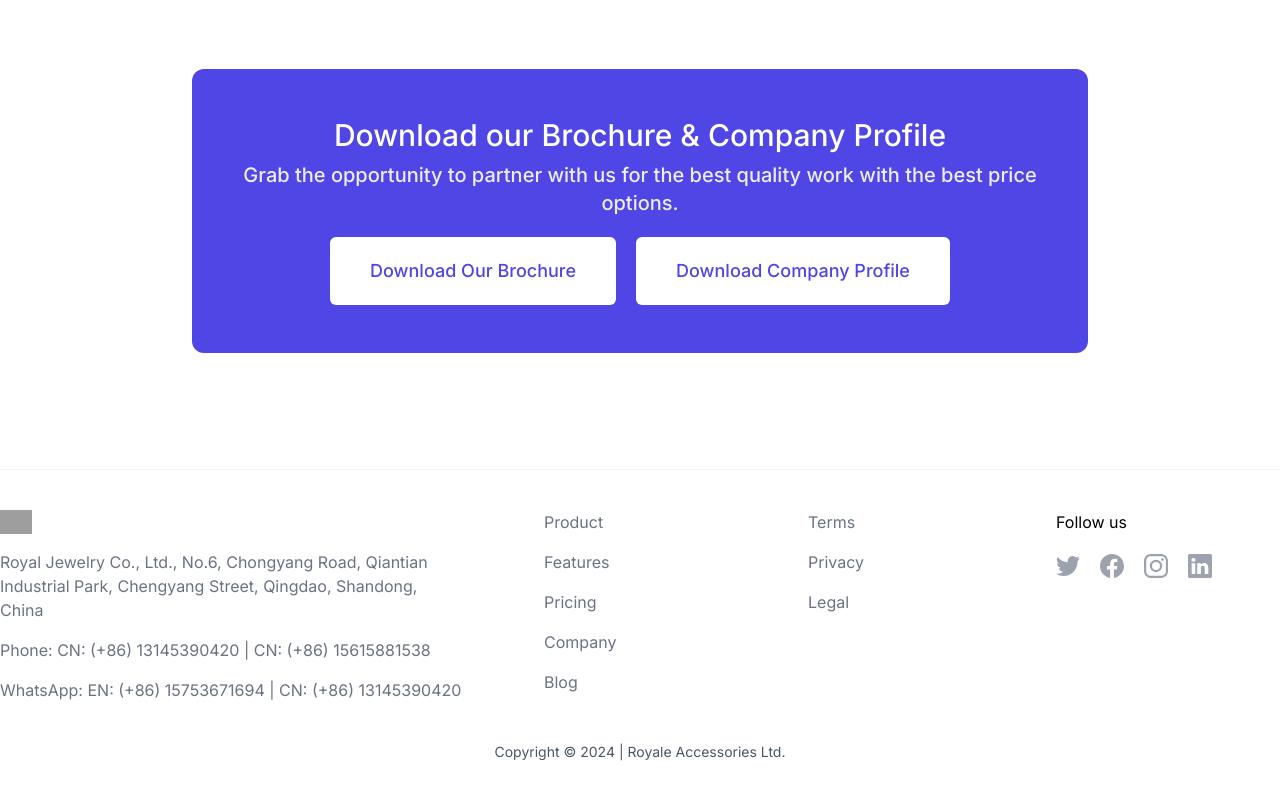
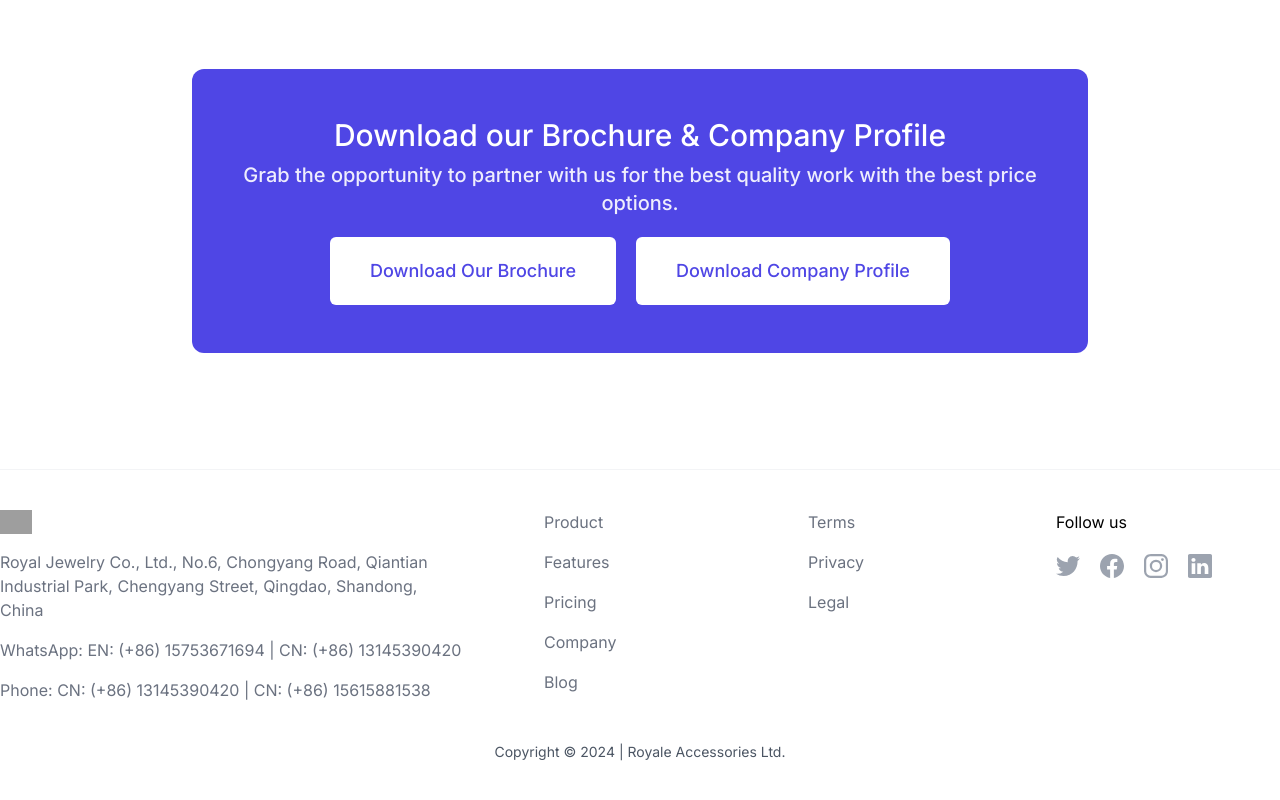
Before and after one commit to Velicium/qdroyale, a Next.js app: page / in a window 1280 px wide. Shown: the part 3139-3939 px from the top of the page. Built offline with nearby package versions, Linux system fonts and the light colour scheme; grey boxes are pictures that could not be loaded.

Commit message:
Update Footer.tsx

```diff
--- a/src/components/Footer.tsx
+++ b/src/components/Footer.tsx
@@ -31,15 +31,15 @@ export function Footer() {
             <div className="max-w-md mt-4 text-gray-500 dark:text-gray-400">
             Royal Jewelry Co., Ltd., No.6, Chongyang Road, Qiantian Industrial Park, Chengyang Street, Qingdao, Shandong, China
             </div>
+            <div className="max-w-l mt-4 text-gray-500 dark:text-gray-400">
+              WhatsApp:
+              EN: (+86) 15753671694 |
+              CN: (+86) 13145390420
+            </div>
             <div className="max-w-md mt-4 text-gray-500 dark:text-gray-400">
               Phone:
               CN: (+86) 13145390420 |
               CN: (+86) 15615881538
-            </div>
-            <div className="max-w-l mt-4 text-gray-500 dark:text-gray-400">
-              WhatsApp:
-              EN: (+86) 15753671694 |
-              CN: (+86) 13145390420
             </div>
           </div>
 
```
